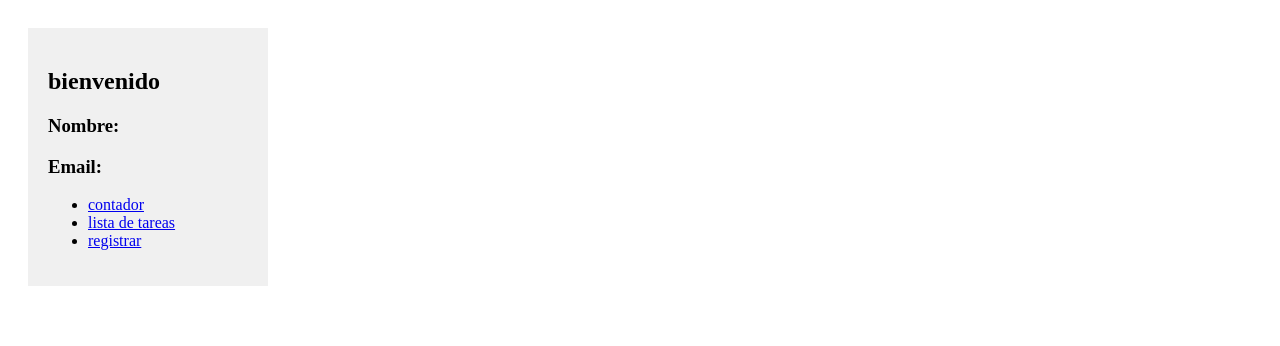
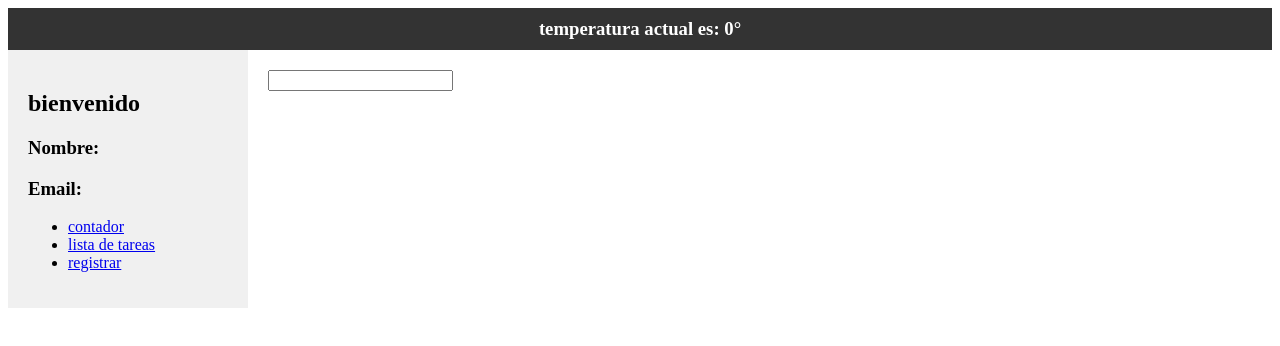
Before and after one commit to estban277/proyectooo, a Vue app: page / in a window 1280 px wide. Shown: the top 346 px of the page. Built offline with nearby package versions, Linux system fonts and the light colour scheme; no server answers.

Commit message:
tres funciones nuevas

```diff
--- a/package.json
+++ b/package.json
@@ -13,6 +13,7 @@
   },
   "dependencies": {
     "@vee-validate/yup": "^4.15.1",
+    "axios": "^1.10.0",
     "pinia": "^3.0.1",
     "vee-validate": "^4.15.1",
     "vue": "^3.5.13",
--- /dev/null
+++ b/src/components/Header.vue
@@ -0,0 +1,38 @@
+<template>
+
+<div class="header">
+  {{ mensajeRecibido }}<Weather></Weather>
+</div>
+
+</template>
+<script setup>
+import Weather from './Weather.vue';
+import { defineProps, ref, watch } from 'vue';
+const props = defineProps(['mensaje']);
+const mensajeRecibido = ref(props.mensaje);
+watch(()=>props.mensaje,(newValue)=> {
+  mensajeRecibido.value = newValue;
+})
+
+
+</script>
+
+<style scoped>
+
+.header{
+  display: flex;
+  justify-content: center;
+  align-items: center;
+  padding: 10px 20px;
+  /* position: fixed; */
+  top: 0;
+  right: 0;
+  left: 0;
+  background-color: #333;
+  color: white;
+  & h3 {
+    margin: 0;
+  }
+}
+
+</style>
--- /dev/null
+++ b/src/components/Weather.vue
@@ -0,0 +1,22 @@
+<template>
+<h3>temperatura actual es: {{ weatherStore.temperatura }}°</h3>
+</template>
+
+<script setup>
+import { useWeather } from '@/composables/useWeather';
+import { onMounted } from 'vue';
+import { useWeatherStore } from '@/stores/weatherStore';
+
+const weatherStore = useWeatherStore();
+
+onMounted(()=>{
+  useWeather();
+})
+
+
+
+</script>
+
+<style scoped>
+
+</style>
--- /dev/null
+++ b/src/composables/useWeather.js
@@ -0,0 +1,8 @@
+import {useWeatherStore} from '../stores/weatherStore';
+import { getTemperatura } from '@/helpers/getWeather';
+
+export const useWeather = async () => {
+  const temperatura = await getTemperatura();
+  const weatherStore = useWeatherStore();
+  weatherStore.temperatura = temperatura;
+}
--- /dev/null
+++ b/src/helpers/getWeather.js
@@ -0,0 +1,9 @@
+import axios from "axios";
+
+const API_URL = 'https://api.open-meteo.com/v1/forecast?latitude=8.0162&longitude=-62.4056&current=temperature_2m&timezone=auto&forecast_days=1';
+
+export const getTemperatura = async () => {
+  const respuestas = await axios.get(API_URL);
+  const nuevaTemperatura = respuestas.data.current.temperature_2m;
+  return nuevaTemperatura;
+}
--- /dev/null
+++ b/src/stores/weatherStore.js
@@ -0,0 +1,10 @@
+import { defineStore } from "pinia";
+import {ref} from 'vue'
+
+export const useWeatherStore = defineStore('weather', () => {
+ const temperatura = ref(0);
+  const setTemperatura = (temp) => {
+    temperatura.value = temp;
+  }
+  return {temperatura, setTemperatura};
+})
--- a/src/views/MainView.vue
+++ b/src/views/MainView.vue
@@ -1,7 +1,10 @@
 <template>
+<Header :mensaje="texto"></Header>
     <div class="container">
+      <sidebar></sidebar>
       <div class="content">
-        <sidebar></sidebar>
+        <input type="texto" v-model="texto">
+        {{ texto }}
             <router-view></router-view>
         </div>
     </div>
@@ -10,6 +13,10 @@
 
 <script setup>
   import Sidebar from '../components/Sidebar.vue';
+  import Header from '../components/Header.vue';
+import { ref } from 'vue';
+
+  const texto = ref('');
 </script>
 
 <style>
```
Also changed, not shown: src/stores/counter.js (deleted, +0 -12 lines), 1 other file (tests, documents, lock files or other folders).
